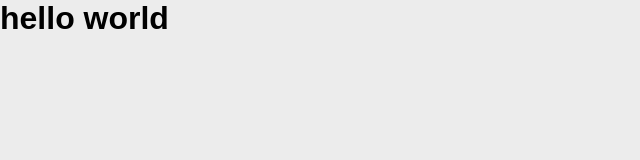
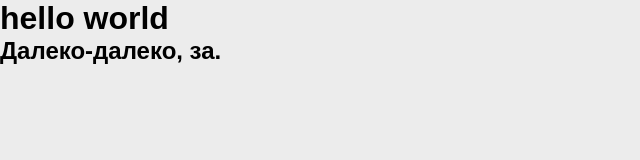
Before and after one commit to kapatsyna/test-git, a plain HTML site: page index.html in a window 1280 px wide. Shown: the whole page, without its empty margins (0-640 px from the left). Drawn offline with Linux system fonts and the light colour scheme.

Commit message:
index.html mod

```diff
--- a/index.html
+++ b/index.html
@@ -9,6 +9,7 @@
 </head>
 <body>
     <h1>hello world</h1>
+    <h2>Далеко-далеко, за.</h2>
     <button class="btn"></button>
     <script src="main.js"></script>
 </body>
```
